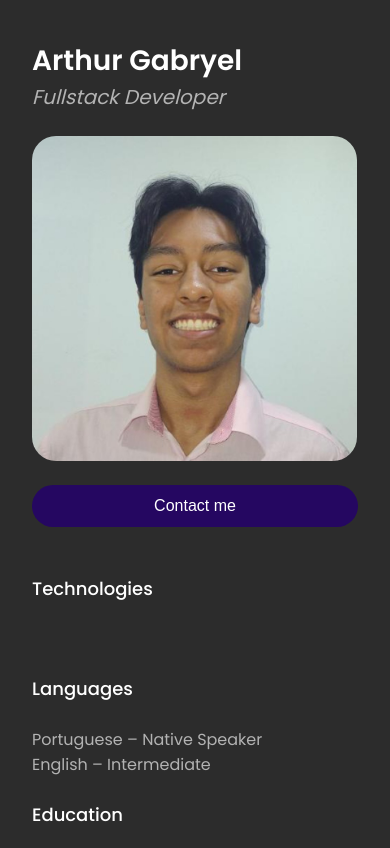
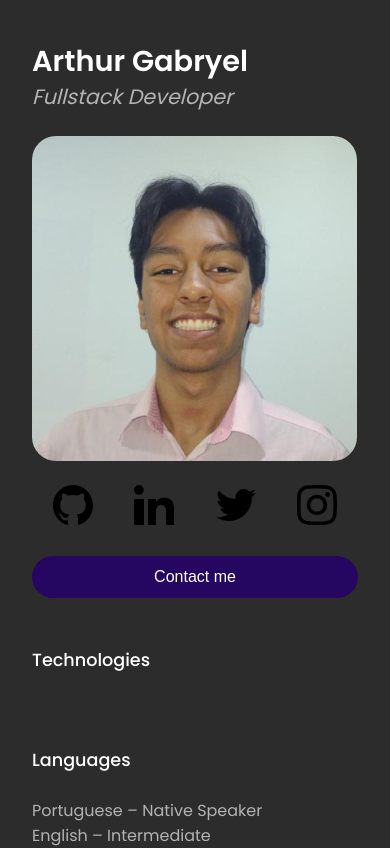
Before and after one commit to aruturu24/portfolio, a Next.js app: page / in a window 390 px wide. Shown: the top 848 px of the page. Built offline with nearby package versions, Linux system fonts and the light colour scheme.

Commit message:
FEAT: added social medias and email, added media query to larger screens

```diff
--- a/src/app/components/contact/contact.scss
+++ b/src/app/components/contact/contact.scss
@@ -1,5 +1,9 @@
 #contact {
   grid-area: contact;
+  width: 100%;
+  display: flex;
+  flex-direction: column;
+  gap: 24px;
 
   button {
     outline: none;
@@ -7,8 +11,24 @@
     width: 100%;
     padding: 12px;
     border-radius: 24px;
-    font-size: 16px;
+    font-size: 1em;
     color: var(--text-primary);
     background-color: var(--bg-button);
+
+    a {
+      color: inherit;
+      text-decoration: inherit;
+    }
   }
 }
+
+#social-medias {
+  display: flex;
+  flex-direction: row;
+  justify-content: space-around;
+
+  svg {
+    width: 2.5em;
+    height: 2.5em;
+  }
+}
--- a/src/app/components/contact/index.tsx
+++ b/src/app/components/contact/index.tsx
@@ -1,9 +1,19 @@
+import Github from '../icons/github'
+import Instagram from '../icons/instagram'
+import Linkedin from '../icons/linkedin'
+import Twitter from '../icons/twitter'
 import './contact.scss'
 
 export default function Contact() {
   return(
     <div id='contact'>
-      <button>Contact me</button>
+      <div id='social-medias'>
+        <a href='https://github.com/aruturu24'><Github/></a>
+        <a href='https://linkedin.com/in/aruturu24'><Linkedin/></a>
+        <a href='https://twitter.com/aruturu24'><Twitter/></a>
+        <a href='https://instagram.com/aruturu24'><Instagram/></a>
+      </div>
+      <button><a href='mailto:aruturu24@hotmail.com'>Contact me</a></button>
     </div>
   )
 }
--- a/src/app/components/header/header.scss
+++ b/src/app/components/header/header.scss
@@ -10,7 +10,7 @@
 
   h1 {
     font-weight: 600;
-    font-size: 28px;
+    font-size: 1.8em;
     line-height: 42px;
     color: var(--text-primary);
   }
@@ -18,7 +18,7 @@
   h2 {
     font-style: italic;
     font-weight: 400;
-    font-size: 20px;
+    font-size: 1.3em;
     line-height: 30px;
     color: var(--text-secondary)
   }
@@ -30,6 +30,8 @@
     img {
       border-radius: 100%;
       border: 2px solid var(--text-primary);
+      width: 12em;
+      height: 12em;
     }
 
     h2 {
--- /dev/null
+++ b/src/app/components/icons/github/index.tsx
@@ -0,0 +1,16 @@
+const Github = () => (
+  <svg
+    xmlns="http://www.w3.org/2000/svg"
+    width={800}
+    height={800}
+    viewBox="0 0 20 20"
+  >
+    <title>{"github [#142]"}</title>
+    <path
+      fill="#000"
+      fillRule="evenodd"
+      d="M10 0c5.523 0 10 4.59 10 10.253 0 4.529-2.862 8.371-6.833 9.728-.507.101-.687-.219-.687-.492 0-.338.012-1.442.012-2.814 0-.956-.32-1.58-.679-1.898 2.227-.254 4.567-1.121 4.567-5.059 0-1.12-.388-2.034-1.03-2.752.104-.259.447-1.302-.098-2.714 0 0-.838-.275-2.747 1.051A9.396 9.396 0 0 0 10 4.958a9.375 9.375 0 0 0-2.503.345C5.586 3.977 4.746 4.252 4.746 4.252c-.543 1.412-.2 2.455-.097 2.714-.639.718-1.03 1.632-1.03 2.752 0 3.928 2.335 4.808 4.556 5.067-.286.256-.545.708-.635 1.371-.57.262-2.018.715-2.91-.852 0 0-.529-.985-1.533-1.057 0 0-.975-.013-.068.623 0 0 .655.315 1.11 1.5 0 0 .587 1.83 3.369 1.21.005.857.014 1.665.014 1.909 0 .271-.184.588-.683.493C2.865 18.627 0 14.783 0 10.253 0 4.59 4.478 0 10 0"
+    />
+  </svg>
+)
+export default Github
--- /dev/null
+++ b/src/app/components/icons/instagram/index.tsx
@@ -0,0 +1,11 @@
+const Instagram = () => (
+  <svg xmlns="http://www.w3.org/2000/svg" viewBox="0 0 20 20">
+    <title>{"instagram [#167]"}</title>
+    <path
+      fill="#000"
+      fillRule="evenodd"
+      d="M5.87.123C4.242.196 2.83.594 1.69 1.729.548 2.869.155 4.286.081 5.897.037 6.902-.231 14.498.545 16.49a5.04 5.04 0 0 0 2.91 2.903c.634.246 1.356.412 2.416.461 8.86.401 12.145.183 13.53-3.364.246-.631.415-1.353.462-2.41.405-8.883-.066-10.809-1.61-12.351C17.027.507 15.586-.325 5.87.123m.081 17.944c-.97-.043-1.496-.205-1.848-.341a3.255 3.255 0 0 1-1.888-1.883c-.591-1.514-.395-8.703-.342-9.866.051-1.14.282-2.18 1.086-2.985C3.954 2 5.24 1.513 13.993 1.908c1.142.052 2.186.282 2.992 1.084.995.993 1.489 2.288 1.087 11.008-.044.968-.206 1.493-.342 1.843-.901 2.308-2.973 2.628-11.779 2.224M14.09 4.69c0 .657.534 1.19 1.194 1.19.66 0 1.195-.533 1.195-1.19a1.194 1.194 0 0 0-2.39 0M4.864 9.988a5.103 5.103 0 0 0 5.11 5.097 5.103 5.103 0 0 0 5.109-5.097 5.102 5.102 0 0 0-5.11-5.096 5.102 5.102 0 0 0-5.11 5.096m1.794 0A3.313 3.313 0 0 1 9.972 6.68a3.313 3.313 0 0 1 3.317 3.308 3.313 3.313 0 0 1-3.317 3.31 3.313 3.313 0 0 1-3.316-3.31"
+    />
+  </svg>
+)
+export default Instagram
--- /dev/null
+++ b/src/app/components/icons/linkedin/index.tsx
@@ -0,0 +1,11 @@
+const Linkedin = () => (
+  <svg xmlns="http://www.w3.org/2000/svg" viewBox="0 0 20 20">
+    <title>{"linkedin [#161]"}</title>
+    <path
+      fill="#000"
+      fillRule="evenodd"
+      d="M20 20h-4v-6.999c0-1.92-.847-2.991-2.366-2.991-1.653 0-2.634 1.116-2.634 2.991V20H7V7h4v1.462s1.255-2.202 4.083-2.202C17.912 6.26 20 7.986 20 11.558V20ZM2.442 4.921A2.451 2.451 0 0 1 0 2.46 2.451 2.451 0 0 1 2.442 0a2.451 2.451 0 0 1 2.441 2.46 2.45 2.45 0 0 1-2.441 2.461ZM0 20h5V7H0v13Z"
+    />
+  </svg>
+)
+export default Linkedin
--- /dev/null
+++ b/src/app/components/icons/twitter/index.tsx
@@ -0,0 +1,11 @@
+const Twitter = () => (
+  <svg xmlns="http://www.w3.org/2000/svg" viewBox="0 -2 20 20">
+    <title>{"twitter [#154]"}</title>
+    <path
+      fill="#000"
+      fillRule="evenodd"
+      d="M6.29 16c7.547 0 11.675-6.156 11.675-11.495 0-.175 0-.349-.012-.522A8.265 8.265 0 0 0 20 1.89a8.273 8.273 0 0 1-2.356.637A4.07 4.07 0 0 0 19.448.293a8.303 8.303 0 0 1-2.606.98 4.153 4.153 0 0 0-5.806-.175 4.006 4.006 0 0 0-1.187 3.86A11.717 11.717 0 0 1 1.392.738 4.005 4.005 0 0 0 2.663 6.13 4.122 4.122 0 0 1 .8 5.625v.051C.801 7.6 2.178 9.255 4.092 9.636a4.144 4.144 0 0 1-1.852.069c.537 1.646 2.078 2.773 3.833 2.806A8.315 8.315 0 0 1 0 14.185a11.754 11.754 0 0 0 6.29 1.812"
+    />
+  </svg>
+)
+export default Twitter
--- a/src/app/globals.scss
+++ b/src/app/globals.scss
@@ -19,11 +19,16 @@ body {
 
 body {
   background-color: var(--bg-primary);
+  font-size: 16px;
+
+  @media (min-width: 768px) {
+    font-size: 18px;
+  }
 }
 
 .section-title {
   font-weight: 500;
-  font-size: 18px;
+  font-size: 1.1em;
   line-height: 28px;
   margin: 24px 0;
   color: var(--text-primary);
```
